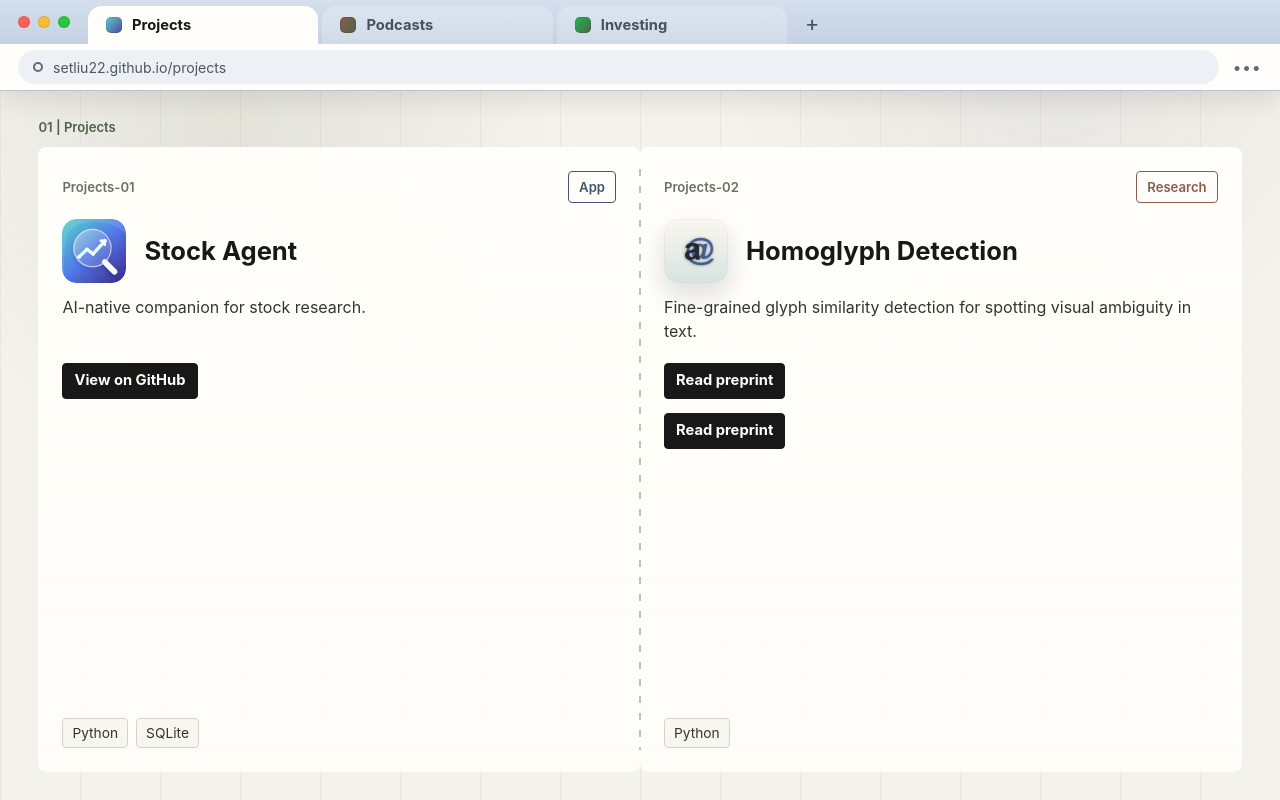
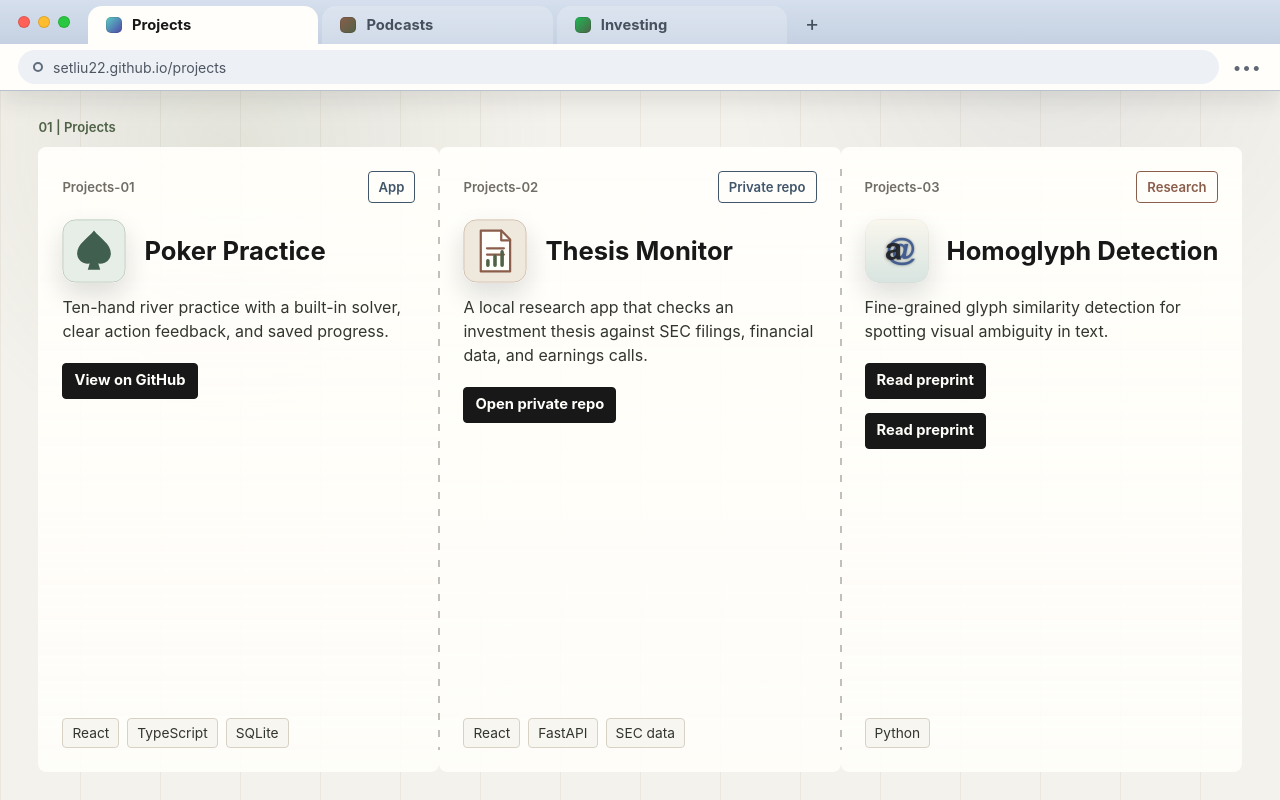
Before and after one commit to setliu22/setliu22.github.io, a plain HTML site: page index.html in a window 1280 px wide. Drawn offline with Linux system fonts and the light colour scheme.

Commit message:
Feature Poker Practice and Thesis Monitor

```diff
--- a/index.html
+++ b/index.html
@@ -96,35 +96,72 @@
             </div>
             <div class="project-title-row">
               <img
-                class="project-icon project-icon--stock-agent"
-                src="assets/project-stock-agent.svg?v=1"
-                alt="Stock Agent app icon"
+                class="project-icon"
+                src="assets/project-poker-practice.svg?v=1"
+                alt="Poker Practice app icon"
                 width="72"
                 height="72"
               />
-              <h3>Stock Agent</h3>
+              <h3>Poker Practice</h3>
             </div>
             <p>
-              AI-native companion for stock research.
+              Ten-hand river practice with a built-in solver, clear action
+              feedback, and saved progress.
             </p>
             <a
               class="action-control card-action"
-              href="https://github.com/setliu22/stock-agent"
+              href="https://github.com/setliu22/poker-practice"
               target="_blank"
               rel="noopener"
-              aria-label="Open Stock Agent repository on GitHub"
+              aria-label="Open Poker Practice repository on GitHub"
             >
               View on GitHub
             </a>
             <ul class="tag-list" aria-label="Technologies">
-              <li>Python</li>
+              <li>React</li>
+              <li>TypeScript</li>
               <li>SQLite</li>
+            </ul>
+          </article>
+
+          <article class="project-card accent-clay">
+            <div class="project-meta">
+              <span>Projects-02</span>
+              <span class="project-status status-app">Private repo</span>
+            </div>
+            <div class="project-title-row">
+              <img
+                class="project-icon"
+                src="assets/project-thesis-monitor.svg?v=1"
+                alt="Thesis Monitor app icon"
+                width="72"
+                height="72"
+              />
+              <h3>Thesis Monitor</h3>
+            </div>
+            <p>
+              A local research app that checks an investment thesis against
+              SEC filings, financial data, and earnings calls.
+            </p>
+            <a
+              class="action-control card-action"
+              href="https://github.com/setliu22/thesis-monitor"
+              target="_blank"
+              rel="noopener"
+              aria-label="Open the private Thesis Monitor repository on GitHub; access is required"
+            >
+              Open private repo
+            </a>
+            <ul class="tag-list" aria-label="Technologies">
+              <li>React</li>
+              <li>FastAPI</li>
+              <li>SEC data</li>
             </ul>
           </article>
 
           <article class="project-card accent-clay project-card--wide-title">
             <div class="project-meta">
-              <span>Projects-02</span>
+              <span>Projects-03</span>
               <span class="project-status status-research">Research</span>
             </div>
             <div class="project-title-row">
--- a/styles.css
+++ b/styles.css
@@ -278,7 +278,7 @@ h3 {
   width: 100%;
   min-height: 0;
   flex: 1;
-  grid-template-columns: repeat(2, minmax(0, 1fr));
+  grid-template-columns: repeat(3, minmax(0, 1fr));
 }
 
 .project-card,
@@ -354,10 +354,6 @@ h3 {
   height: 64px;
   border-radius: 14px;
   box-shadow: 0 12px 26px rgba(23, 24, 23, 0.14);
-}
-
-.project-icon--stock-agent {
-  box-shadow: none;
 }
 
 .project-meta {
@@ -628,37 +624,26 @@ h3 {
 
 @media (max-width: 1279px) {
   .project-grid {
-    grid-template-columns: repeat(2, minmax(0, 1fr));
+    grid-template-columns: repeat(3, minmax(min(32vw, 380px), 1fr));
+    grid-template-rows: minmax(0, 1fr);
+    overflow-x: auto;
+    scroll-snap-type: x mandatory;
   }
 
-  .project-card::after,
-  .project-card:nth-child(3n)::after {
-    display: block;
-  }
-
-  .project-card:nth-child(2n)::after,
-  .project-card:last-child::after {
-    display: none;
+  .project-card {
+    scroll-snap-align: start;
   }
 }
 
 @media (max-width: 1040px) {
-  .project-grid,
   .podcast-grid {
     grid-template-columns: repeat(2, minmax(0, 1fr));
   }
 
-  .project-card::after,
   .podcast-card::after {
     display: block;
   }
 
-  .project-card:nth-child(3n)::after {
-    display: block;
-  }
-
-  .project-card:nth-child(2n)::after,
-  .project-card:last-child::after,
   .podcast-card:last-child::after {
     display: none;
   }
@@ -701,7 +686,14 @@ h3 {
     font-size: 0.8rem;
   }
 
-  .project-grid,
+  .project-grid {
+    grid-template-columns: repeat(3, minmax(min(82vw, 420px), 1fr));
+    grid-template-rows: minmax(0, 1fr);
+    gap: 12px;
+    overflow-x: auto;
+    scroll-snap-type: x mandatory;
+  }
+
   .podcast-grid {
     grid-template-columns: repeat(2, minmax(min(82vw, 420px), 1fr));
     grid-template-rows: minmax(0, 1fr);
```
Also changed, not shown: assets/project-poker-practice.svg (added), assets/project-stock-agent.svg (deleted), assets/project-thesis-monitor.svg (added).
